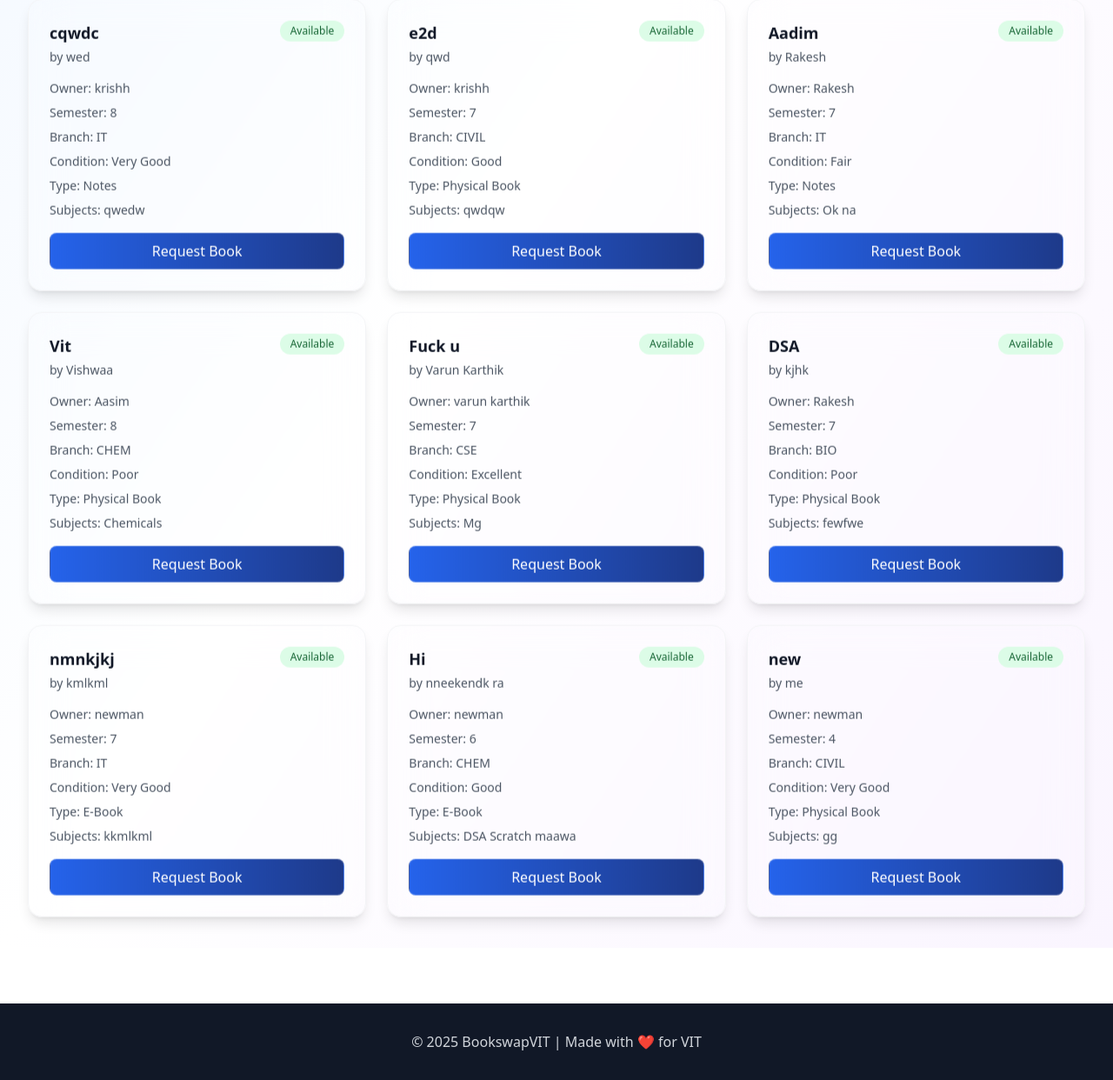
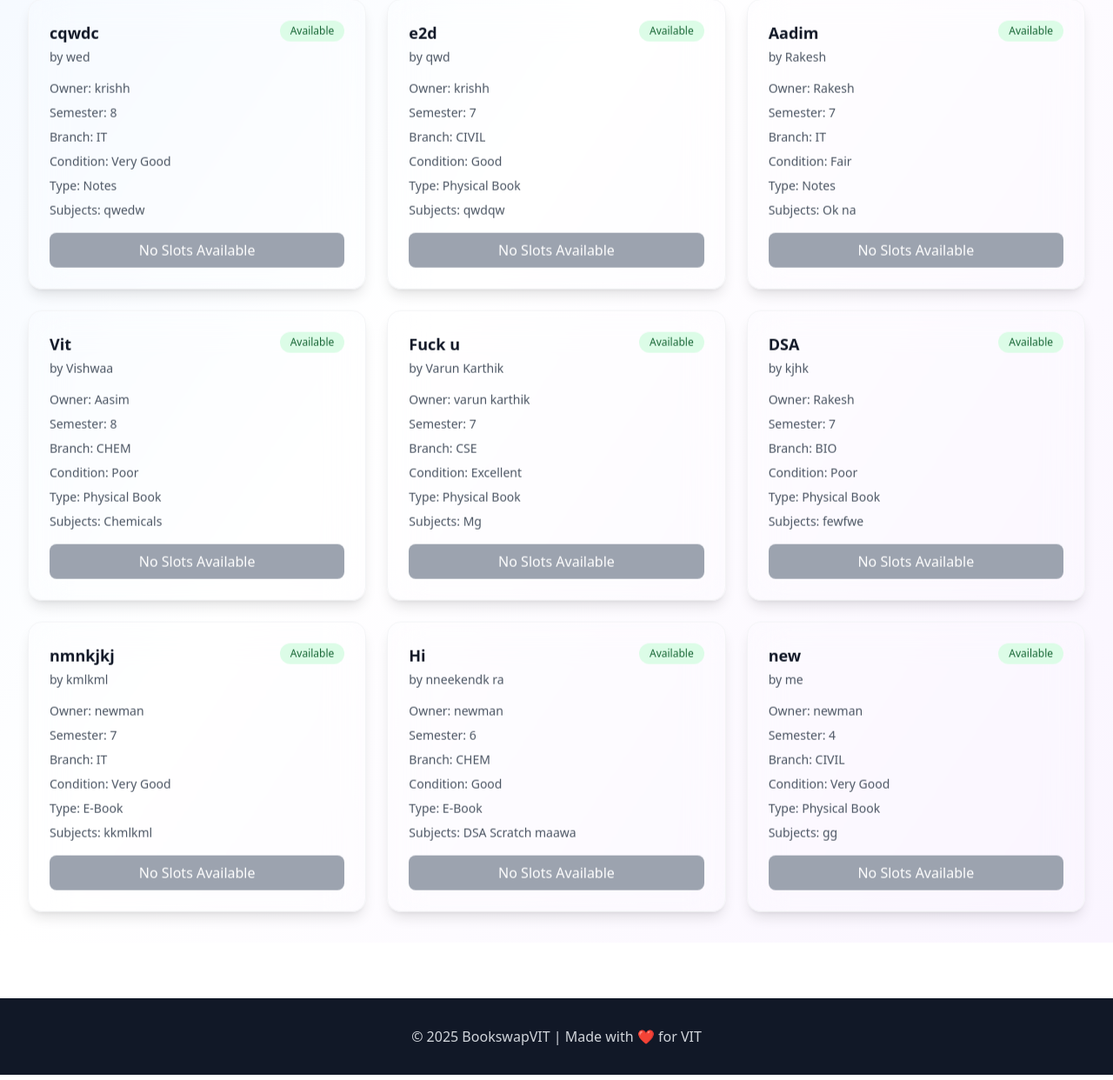
Before and after one commit to Krishnakoushik21/BookSwap-VIT-2, a Flask app: page /browse in a window 1280 px wide. Shown: the part 896-2138 px from the top of the page at 87% size. Run offline with Flask 3, Linux system fonts and the light colour scheme; a user stored in the database is signed in; data comes from the database, SQL or seed files in the repository; some libraries are stand-ins or nearby versions.

Commit message:
Assistant checkpoint: Added slot booking system with waiting lists and images
Assistant generated file changes:
- main.py: Add slot booking system with waiting lists and image display, Update add_book route to handle slots and image upload, Update request_book route to handle slots and waiting lists, Update accept_request route to handle slot conflicts and waiting lists, Update browse_books route to show slots and images, Update dashboard route to include slot information, Update notifications API to show exact counts
- templates/add_book.html: Add slots field and improve image upload
- templates/browse.html: Update browse template to show slots and images, Update request modal to include slot selection
- templates/dashboard.html: Update requests display to show slots and status
Update requests display to show slots and status
Update incoming requests to show slots

---

User prompt:

great so now a major update that is add slot(placeholder like enter free slots) option in addbook like A1+TA1+TAA1 , A2+TA2+TAA2, B1+TB1 , B2+TB2 ...like that , and in browse books it should show all the avaible slots , so now big paryt is if like 2 users requests for a same book and same slot tell them u will be held in a waiting list nd if the owner accepts one it should automatically decline the other and the exchanged book should not get a new request from any other user unless its of diffrent slot , also add number notifications for the bell icon , show the image to the users if owner ploaded

Replit-Commit-Author: Assistant
Replit-Commit-Session-Id: 2abbfbd3-7919-49a6-9ffb-771591578d43

```diff
--- a/main.py
+++ b/main.py
@@ -39,6 +39,7 @@ def init_db():
         subjects TEXT,
         book_type TEXT,
         image_path TEXT,
+        available_slots TEXT,
         is_available BOOLEAN DEFAULT 1,
         created_at TIMESTAMP DEFAULT CURRENT_TIMESTAMP,
         FOREIGN KEY (user_id) REFERENCES users (id)
@@ -50,10 +51,12 @@ def init_db():
         requester_id INTEGER,
         book_id INTEGER,
         owner_id INTEGER,
+        requested_slot TEXT,
         status TEXT DEFAULT 'pending',
         message TEXT,
         created_at TIMESTAMP DEFAULT CURRENT_TIMESTAMP,
         chat_accepted BOOLEAN DEFAULT 0,
+        priority INTEGER DEFAULT 1,
         FOREIGN KEY (requester_id) REFERENCES users (id),
         FOREIGN KEY (book_id) REFERENCES books (id),
         FOREIGN KEY (owner_id) REFERENCES users (id)
@@ -70,15 +73,29 @@ def init_db():
         FOREIGN KEY (sender_id) REFERENCES users (id)
     )''')
 
-    # Add gender column if it doesn't exist
+    # Add new columns if they don't exist
     try:
         c.execute('ALTER TABLE users ADD COLUMN gender TEXT')
     except sqlite3.OperationalError:
         pass
 
-    # Add chat_accepted column if it doesn't exist
     try:
         c.execute('ALTER TABLE book_requests ADD COLUMN chat_accepted BOOLEAN DEFAULT 0')
+    except sqlite3.OperationalError:
+        pass
+
+    try:
+        c.execute('ALTER TABLE books ADD COLUMN available_slots TEXT')
+    except sqlite3.OperationalError:
+        pass
+
+    try:
+        c.execute('ALTER TABLE book_requests ADD COLUMN requested_slot TEXT')
+    except sqlite3.OperationalError:
+        pass
+
+    try:
+        c.execute('ALTER TABLE book_requests ADD COLUMN priority INTEGER DEFAULT 1')
     except sqlite3.OperationalError:
         pass
 
@@ -240,9 +257,11 @@ def browse_books():
         ORDER BY b.created_at DESC
     ''', (session['user_id'],)).fetchall()
 
-    # Build query for other users' books
+    # Build query for other users' books with slot availability
     query = '''
-        SELECT b.*, u.name as owner_name
+        SELECT b.*, u.name as owner_name,
+        (SELECT COUNT(*) FROM book_requests br
+         WHERE br.book_id = b.id AND br.status = 'accepted') as accepted_slots
         FROM books b
         JOIN users u ON b.user_id = u.id
         WHERE b.is_available = 1 AND b.user_id != ?
@@ -269,6 +288,29 @@ def browse_books():
     query += ' ORDER BY b.created_at DESC'
 
     books = conn.execute(query, params).fetchall()
+
+    # For each book, get available slots and requests
+    for i, book in enumerate(books):
+        book = dict(book)
+        if book['available_slots']:
+            slots = [slot.strip() for slot in book['available_slots'].split(',')]
+
+            # Check which slots are available
+            available_slots = []
+            for slot in slots:
+                accepted_for_slot = conn.execute(
+                    'SELECT COUNT(*) as count FROM book_requests WHERE book_id = ? AND requested_slot = ? AND status = "accepted"',
+                    (book['id'], slot)
+                ).fetchone()
+
+                if accepted_for_slot['count'] == 0:
+                    available_slots.append(slot)
+
+            book['available_slots_list'] = available_slots
+        else:
+            book['available_slots_list'] = []
+
+        books[i] = book
     conn.close()
 
     return render_template('browse.html', books=books, user_books=user_books)
@@ -286,12 +328,26 @@ def add_book():
         condition = request.form['condition']
         subjects = request.form['subjects'].strip()
         book_type = request.form['book_type']
+        available_slots = request.form['available_slots'].strip()
+
+        # Handle image upload
+        image_path = None
+        if 'book_image' in request.files:
+            file = request.files['book_image']
+            if file and file.filename != '' and allowed_file(file.filename):
+                # Create uploads directory if it doesn't exist
+                os.makedirs('static/uploads', exist_ok=True)
+
+                # Generate unique filename
+                filename = f"{session['user_id']}_{int(datetime.now().timestamp())}_{file.filename}"
+                image_path = os.path.join('static/uploads', filename)
+                file.save(image_path)
 
         conn = get_db_connection()
         conn.execute('''
-            INSERT INTO books (user_id, title, author, semester, branch, condition, subjects, book_type)
-            VALUES (?, ?, ?, ?, ?, ?, ?, ?)
-        ''', (session['user_id'], title, author, semester, branch, condition, subjects, book_type))
+            INSERT INTO books (user_id, title, author, semester, branch, condition, subjects, book_type, available_slots, image_path)
+            VALUES (?, ?, ?, ?, ?, ?, ?, ?, ?, ?)
+        ''', (session['user_id'], title, author, semester, branch, condition, subjects, book_type, available_slots, image_path))
         conn.commit()
         conn.close()
 
@@ -300,12 +356,18 @@ def add_book():
 
     return render_template('add_book.html')
 
+def allowed_file(filename):
+    ALLOWED_EXTENSIONS = {'png', 'jpg', 'jpeg', 'gif'}
+    return '.' in filename and \
+           filename.rsplit('.', 1)[1].lower() in ALLOWED_EXTENSIONS
+
 @app.route('/request_book/<int:book_id>', methods=['POST'])
 def request_book(book_id):
     if 'user_id' not in session:
         return redirect(url_for('signin'))
 
     message = request.form.get('message', '').strip()
+    requested_slot = request.form.get('slot', '').strip()
 
     conn = get_db_connection()
 
@@ -320,25 +382,43 @@ def request_book(book_id):
         flash('You cannot request your own book', 'error')
         return redirect(url_for('browse_books'))
 
-    # Check if request already exists
+    # Check if request already exists for this slot
     existing_request = conn.execute(
-        'SELECT id FROM book_requests WHERE requester_id = ? AND book_id = ?',
-        (session['user_id'], book_id)
+        'SELECT id FROM book_requests WHERE requester_id = ? AND book_id = ? AND requested_slot = ?',
+        (session['user_id'], book_id, requested_slot)
     ).fetchone()
 
     if existing_request:
-        flash('You have already requested this book', 'error')
+        flash('You have already requested this book for this slot', 'error')
         return redirect(url_for('browse_books'))
+
+    # Check if there's already an accepted request for this slot
+    accepted_request = conn.execute(
+        'SELECT id FROM book_requests WHERE book_id = ? AND requested_slot = ? AND status = "accepted"',
+        (book_id, requested_slot)
+    ).fetchone()
+
+    # Determine priority (1 = first in line, higher numbers = waiting list)
+    existing_requests = conn.execute(
+        'SELECT COUNT(*) as count FROM book_requests WHERE book_id = ? AND requested_slot = ? AND status = "pending"',
+        (book_id, requested_slot)
+    ).fetchone()
+
+    priority = existing_requests['count'] + 1
+    status = 'pending' if not accepted_request else 'waiting'
 
     # Create request
     conn.execute('''
-        INSERT INTO book_requests (requester_id, book_id, owner_id, message)
-        VALUES (?, ?, ?, ?)
-    ''', (session['user_id'], book_id, book['user_id'], message))
+        INSERT INTO book_requests (requester_id, book_id, owner_id, requested_slot, message, status, priority)
+        VALUES (?, ?, ?, ?, ?, ?, ?)
+    ''', (session['user_id'], book_id, book['user_id'], requested_slot, message, status, priority))
     conn.commit()
     conn.close()
 
-    flash('Book request sent successfully!', 'success')
+    if status == 'waiting':
+        flash(f'You have been added to the waiting list for slot {requested_slot}!', 'info')
+    else:
+        flash('Book request sent successfully!', 'success')
     return redirect(url_for('browse_books'))
 
 @app.route('/logout')
@@ -353,11 +433,42 @@ def accept_request(request_id):
 
     conn = get_db_connection()
 
-    # Update request status
+    # Get request details
+    request_data = conn.execute(
+        'SELECT * FROM book_requests WHERE id = ? AND owner_id = ?',
+        (request_id, session['user_id'])
+    ).fetchone()
+
+    if not request_data:
+        flash('Request not found', 'error')
+        return redirect(url_for('dashboard'))
+
+    # Update this request to accepted
     conn.execute(
-        'UPDATE book_requests SET status = ? WHERE id = ? AND owner_id = ?',
-        ('accepted', request_id, session['user_id'])
+        'UPDATE book_requests SET status = ? WHERE id = ?',
+        ('accepted', request_id)
     )
+
+    # Decline all other pending requests for the same book and slot
+    conn.execute('''
+        UPDATE book_requests
+        SET status = 'declined'
+        WHERE book_id = ? AND requested_slot = ? AND id != ? AND status = 'pending'
+    ''', (request_data['book_id'], request_data['requested_slot'], request_id))
+
+    # Promote waiting list requests to pending for this slot
+    waiting_requests = conn.execute('''
+        SELECT id FROM book_requests
+        WHERE book_id = ? AND requested_slot = ? AND status = 'waiting'
+        ORDER BY priority ASC
+    ''', (request_data['book_id'], request_data['requested_slot'])).fetchall()
+
+    for waiting_req in waiting_requests:
+        conn.execute(
+            'UPDATE book_requests SET status = "pending" WHERE id = ?',
+            (waiting_req['id'],)
+        )
+
     conn.commit()
     conn.close()
 
@@ -579,35 +690,34 @@ def check_updates():
     if 'user_id' not in session:
         return jsonify({'error': 'Not authenticated'}), 401
 
-    last_update = request.args.get('last_update', 0, type=int)
-
     conn = get_db_connection()
 
-    # Check for new requests since last update
-    new_requests = conn.execute('''
+    # Count pending incoming requests
+    pending_requests = conn.execute('''
         SELECT COUNT(*) as count FROM book_requests
-        WHERE owner_id = ? AND created_at > datetime(?, 'unixepoch', 'localtime')
-    ''', (session['user_id'], last_update / 1000)).fetchone()
+        WHERE owner_id = ? AND status = 'pending'
+    ''', (session['user_id'],)).fetchone()
 
-    # Check for request status updates
-    status_updates = conn.execute('''
-        SELECT COUNT(*) as count FROM book_requests
-        WHERE requester_id = ? AND created_at > datetime(?, 'unixepoch', 'localtime')
-    ''', (session['user_id'], last_update / 1000)).fetchone()
-
-    # Check for new chat messages
-    new_messages = conn.execute('''
+    # Count unread messages
+    unread_messages = conn.execute('''
         SELECT COUNT(*) as count FROM chat_messages cm
         JOIN book_requests br ON cm.request_id = br.id
         WHERE (br.requester_id = ? OR br.owner_id = ?) AND cm.sender_id != ?
-        AND cm.created_at > datetime(?, 'unixepoch', 'localtime')
-    ''', (session['user_id'], session['user_id'], session['user_id'], last_update / 1000)).fetchone()
+        AND cm.created_at > datetime('now', '-1 hour')
+    ''', (session['user_id'], session['user_id'], session['user_id'])).fetchone()
+
+    # Count recent status updates
+    status_updates = conn.execute('''
+        SELECT COUNT(*) as count FROM book_requests
+        WHERE requester_id = ? AND status IN ('accepted', 'declined')
+        AND created_at > datetime('now', '-1 hour')
+    ''', (session['user_id'],)).fetchone()
 
     conn.close()
 
-    total_notifications = (new_requests['count'] if new_requests else 0) + \
-                         (status_updates['count'] if status_updates else 0) + \
-                         (new_messages['count'] if new_messages else 0)
+    total_notifications = (pending_requests['count'] if pending_requests else 0) + \
+                         (unread_messages['count'] if unread_messages else 0) + \
+                         (status_updates['count'] if status_updates else 0)
 
     return jsonify({
         'has_updates': total_notifications > 0,
--- a/templates/browse.html
+++ b/templates/browse.html
@@ -121,6 +121,12 @@
                                 </span>
                             </div>
 
+                            {% if book.image_path %}
+                                <div class="mb-4">
+                                    <img src="/{{ book.image_path }}" alt="{{ book.title }}" class="w-full h-48 object-cover rounded-lg">
+                                </div>
+                            {% endif %}
+
                             <div class="space-y-2 text-sm text-gray-600 dark:text-gray-400 mb-4">
                                 <p><span class="font-medium">Owner:</span> {{ book.owner_name }}</p>
                                 <p><span class="font-medium">Semester:</span> {{ book.semester }}</p>
@@ -130,12 +136,29 @@
                                 {% if book.subjects %}
                                     <p><span class="font-medium">Subjects:</span> {{ book.subjects }}</p>
                                 {% endif %}
+
+                                {% if book.available_slots_list %}
+                                    <div class="mt-3">
+                                        <p class="font-medium mb-2">Available Slots:</p>
+                                        <div class="flex flex-wrap gap-1">
+                                            {% for slot in book.available_slots_list %}
+                                                <span class="px-2 py-1 bg-green-100 dark:bg-green-900 text-green-800 dark:text-green-200 rounded text-xs">{{ slot }}</span>
+                                            {% endfor %}
+                                        </div>
+                                    </div>
+                                {% endif %}
                             </div>
 
-                            <button onclick="openRequestModal({{ book.id }}, '{{ book.title }}', '{{ book.owner_name }}')"
-                                    class="w-full bg-gradient-to-r from-royal to-blue-deep text-white py-2 px-4 rounded-lg hover:from-blue-deep hover:to-royal transition-all duration-300 transform hover:scale-105 font-medium glass-button">
-                                Request Book
-                            </button>
+                            {% if book.available_slots_list %}
+                                <button onclick="openRequestModal({{ book.id }}, '{{ book.title }}', '{{ book.owner_name }}', {{ book.available_slots_list|tojson }})"
+                                        class="w-full bg-gradient-to-r from-royal to-blue-deep text-white py-2 px-4 rounded-lg hover:from-blue-deep hover:to-royal transition-all duration-300 transform hover:scale-105 font-medium glass-button">
+                                    Request Book
+                                </button>
+                            {% else %}
+                                <button disabled class="w-full bg-gray-400 text-white py-2 px-4 rounded-lg cursor-not-allowed font-medium">
+                                    No Slots Available
+                                </button>
+                            {% endif %}
                         </div>
                     {% endfor %}
                 </div>
@@ -167,6 +190,13 @@
 
         <form id="request-form" method="POST">
             <div class="mb-6">
+                <label class="block text-sm font-medium text-gray-700 dark:text-gray-300 mb-2">Select Time Slot</label>
+                <select name="slot" id="slot-select" required class="w-full px-4 py-3 border border-gray-300 dark:border-navy-medium dark:bg-navy-medium rounded-lg focus:ring-2 focus:ring-royal focus:border-royal text-gray-900 dark:text-white">
+                    <option value="">Choose a slot...</option>
+                </select>
+            </div>
+
+            <div class="mb-6">
                 <label class="block text-sm font-medium text-gray-700 dark:text-gray-300 mb-2">Message (Optional)</label>
                 <textarea name="message" rows="4" class="w-full px-4 py-3 border border-gray-300 dark:border-navy-medium dark:bg-navy-medium rounded-lg focus:ring-2 focus:ring-royal focus:border-royal text-gray-900 dark:text-white" placeholder="Add a message for the book owner..."></textarea>
             </div>
@@ -184,10 +214,22 @@
 </div>
 
 <script>
-    function openRequestModal(bookId, bookTitle, ownerName) {
+    function openRequestModal(bookId, bookTitle, ownerName, availableSlots) {
         document.getElementById('modal-title').textContent = `Request: ${bookTitle}`;
         document.getElementById('modal-description').textContent = `Send a request to ${ownerName} for this book.`;
         document.getElementById('request-form').action = `/request_book/${bookId}`;
+
+        // Populate slot options
+        const slotSelect = document.getElementById('slot-select');
+        slotSelect.innerHTML = '<option value="">Choose a slot...</option>';
+
+        availableSlots.forEach(slot => {
+            const option = document.createElement('option');
+            option.value = slot;
+            option.textContent = slot;
+            slotSelect.appendChild(option);
+        });
+
         document.getElementById('request-modal').classList.remove('hidden');
         document.getElementById('request-modal').classList.add('flex');
     }
```
Also changed, not shown: templates/add_book.html (+11 -0 lines), templates/dashboard.html (+16 -4 lines).
